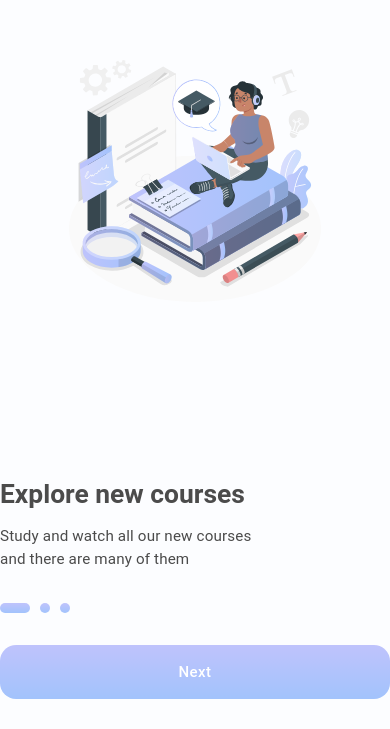
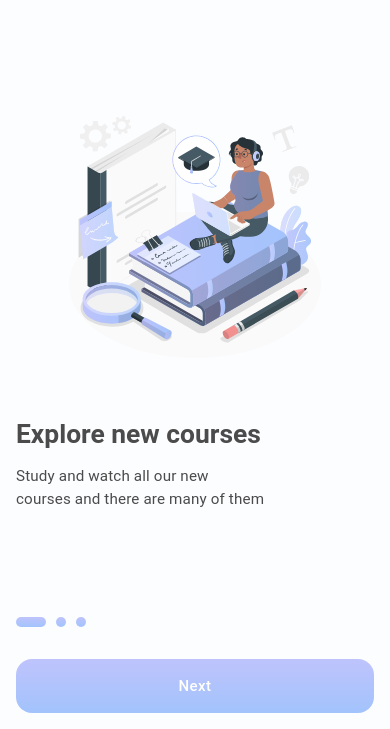
Before and after one commit to svalentinaog/Liveedu, a React (Vite) app: page /onboarding in a window 390 px wide. Shown: the part 115-844 px from the top of the page. Built offline with nearby package versions, Linux system fonts and the light colour scheme.

Commit message:
changes onboarding responsive

```diff
--- a/src/components/OnboardingCard.tsx
+++ b/src/components/OnboardingCard.tsx
@@ -12,7 +12,7 @@ interface IOnboardingCardProps {
 
 export default function OnboardingCard({ screen }: IOnboardingCardProps) {
   return (
-    <Grid container spacing={6}>
+    <Grid container spacing={2}>
       {/* Section 1 */}
       <Grid
         size={{ sm: 6, xs: 12 }}
@@ -20,7 +20,7 @@ export default function OnboardingCard({ screen }: IOnboardingCardProps) {
           ...commonStyles,
           alignItems: "center",
           padding: { xs: 0, md: 0, sm: 4 },
-          height: { xs: "500px", md: "500px" , sm: "800px" },
+          height: { xs: "300px", md: "500px" , sm: "800px" },
         }}
       >
         <Box
@@ -42,6 +42,7 @@ export default function OnboardingCard({ screen }: IOnboardingCardProps) {
           ...commonStyles,
           alignItems: "center",
           gap: 6,
+          padding: 2,
         }}
       >
         {/* Content */}
--- a/src/views/Onboarding.tsx
+++ b/src/views/Onboarding.tsx
@@ -11,7 +11,7 @@ export default function Onboarding() {
     useOnboardingViewModel();
 
   return (
-    <Grid container spacing={2} sx={{ height: "100vh", paddingTop: { xs: 2, md: 4, sm: 4}, boxSizing: "border-box" }}>
+    <Grid container spacing={2} sx={{ height: "100vh", boxSizing: "border-box" }}>
       <Grid sx={{ ...commonStyles, height: "100%", width: "100%", gap: 4 }}>
         {/* Screens */}
         <Grid
@@ -30,8 +30,10 @@ export default function Onboarding() {
             ...commonStyles,
             alignItems: { xs: "start", sm: "center" },
             gap: 4,
-            width: "auto",
+            width: "100%",
             bottom: 0,
+            position: "fixed",
+            padding: 2,
           }}
         >
           {/* Points */}
```
